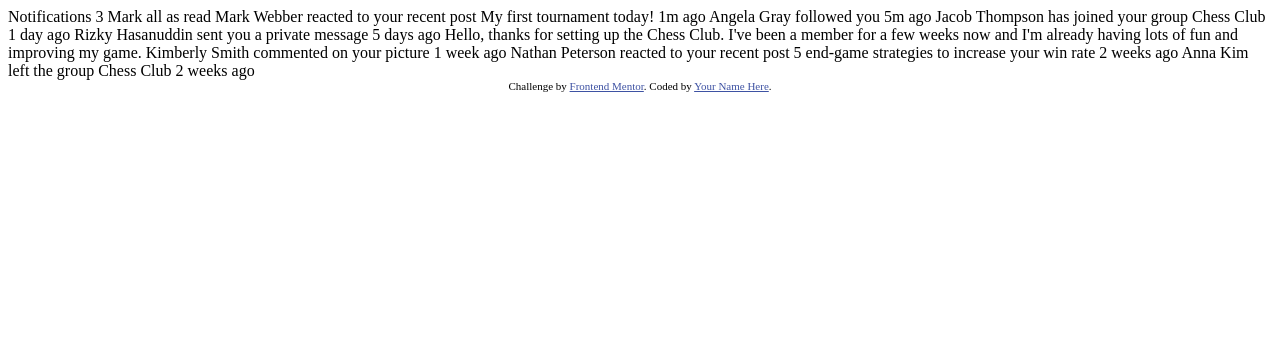
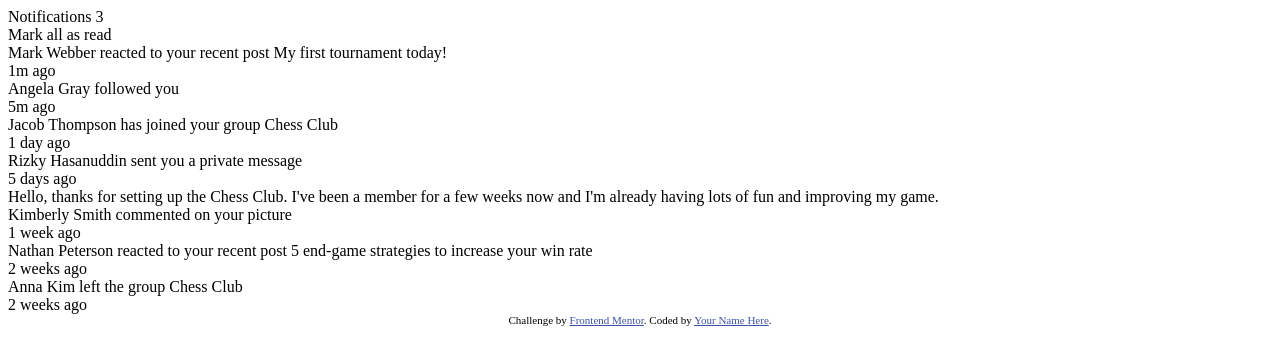
Before and after one commit to ryan031391/notifications-page, a plain HTML site: page index.html in a window 1280 px wide. Drawn offline with Linux system fonts and the light colour scheme.

Commit message:
modify html

```diff
--- a/index.html
+++ b/index.html
@@ -16,32 +16,32 @@
 </head>
 <body>
 
-  Notifications 3
+  Notifications 3 &nbsp; <br>
 
-  Mark all as read
+  Mark all as read &nbsp; <br>
 
-  Mark Webber reacted to your recent post My first tournament today!
-  1m ago
+  Mark Webber reacted to your recent post My first tournament today! &nbsp; <br>
+  1m ago &nbsp; <br>
 
-  Angela Gray followed you
-  5m ago
+  Angela Gray followed you &nbsp; <br>
+  5m ago &nbsp; <br>
 
-  Jacob Thompson has joined your group Chess Club
-  1 day ago
+  Jacob Thompson has joined your group Chess Club &nbsp; <br>
+  1 day ago &nbsp; <br>
 
-  Rizky Hasanuddin sent you a private message
-  5 days ago
+  Rizky Hasanuddin sent you a private message &nbsp; <br>
+  5 days ago &nbsp; <br>
   Hello, thanks for setting up the Chess Club. I've been a member for a few weeks now and
-  I'm already having lots of fun and improving my game.
+  I'm already having lots of fun and improving my game. &nbsp; <br>
 
-  Kimberly Smith commented on your picture
-  1 week ago
+  Kimberly Smith commented on your picture &nbsp; <br>
+  1 week ago &nbsp; <br>
 
-  Nathan Peterson reacted to your recent post 5 end-game strategies to increase your win rate
-  2 weeks ago
+  Nathan Peterson reacted to your recent post 5 end-game strategies to increase your win rate &nbsp; <br>
+  2 weeks ago &nbsp; <br>
 
-  Anna Kim left the group Chess Club
-  2 weeks ago
+  Anna Kim left the group Chess Club &nbsp; <br>
+  2 weeks ago &nbsp; <br>
 
   <div class="attribution">
     Challenge by <a href="https://www.frontendmentor.io?ref=challenge" target="_blank">Frontend Mentor</a>.
```
